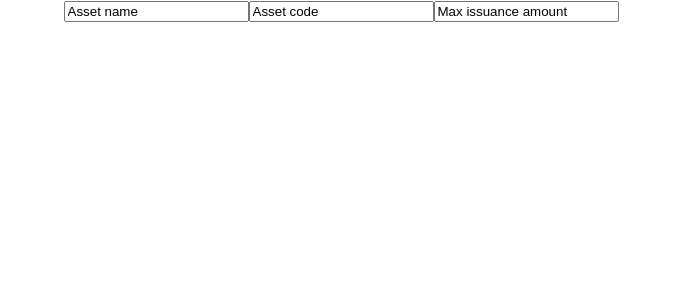
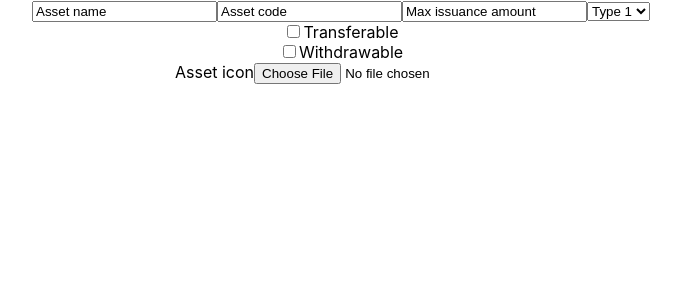
Before and after one commit to ecc3/create-asset, a React (Create React App) app: page / in a window 1280 px wide. Shown: the top 300 px of the page, without its empty margins (299-980 px from the left). Built offline with nearby package versions, Linux system fonts and the light colour scheme.

Commit message:
added components to asset information

```diff
--- a/src/components/AddFile.jsx
+++ b/src/components/AddFile.jsx
@@ -3,7 +3,7 @@ import React from "react";
 const AddFile = props => {
   return (
     <label>
-      {props.uploadFile}
+      {props.label}
       <input type="file" />
     </label>
   );
--- a/src/components/AssetInformation.jsx
+++ b/src/components/AssetInformation.jsx
@@ -1,13 +1,20 @@
 import React from "react";
 import InputText from "./InputText";
+import AddFile from "./AddFile";
+import Checkbox from "./Checkbox";
+import DropDown from "./DropDown";
 
 const AssetInformation = () => {
   return (
-    <div>
+    <form>
       <InputText defaultValue="Asset name" />
       <InputText defaultValue="Asset code" />
       <InputText defaultValue="Max issuance amount" />
-    </div>
+      <DropDown options={["Type 1", "Type 2", "Type 3"]} />
+      <Checkbox checkName="Transferable" />
+      <Checkbox checkName="Withdrawable" />
+      <AddFile label="Asset icon" />
+    </form>
   );
 };
 
```
